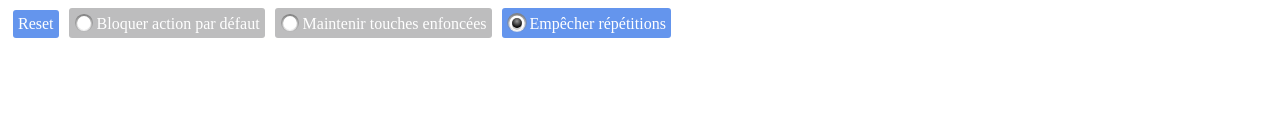
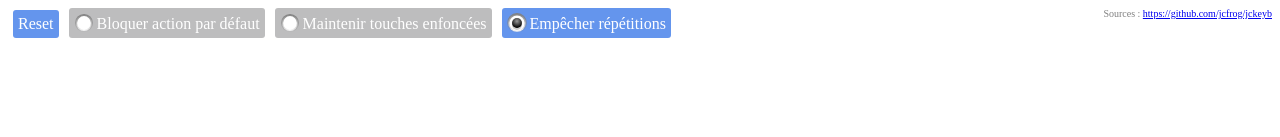
Before and after one commit to jcfrog/jckeyb, a plain HTML site: page index.html in a window 1280 px wide. Shown: the top 137 px of the page. Drawn offline with Linux system fonts and the light colour scheme.

Commit message:
adding sources link

```diff
--- a/index.html
+++ b/index.html
@@ -12,15 +12,16 @@
 
 <body>
 
+    <div style="float:right;font-size:10px;color:grey">Sources : <a href="https://github.com/jcfrog/jckeyb">https://github.com/jcfrog/jckeyb</a></div>
     <div id="ctrlpanel"></div>
     <div style="margin: 100px auto;width:90%">
         <div>
             <textarea id="myInput" style="font-size: 30px;width:100%"></textarea>
         </div>
         <object id="svg-mouse" style="display:inline-block" data="layouts/mouse.svg" type="image/svg+xml"
-            width="9%"></object>
+        width="9%"></object>
         <object id="svg-keyboard" style="display:inline-block" data="layouts/Azerty_fr_flat.svg" type="image/svg+xml"
-            width="90%"></object>
+        width="90%"></object>
     </div>
     <script>
         // https://developer.mozilla.org/en-US/docs/Web/API/KeyboardEvent/code/code_values
```
